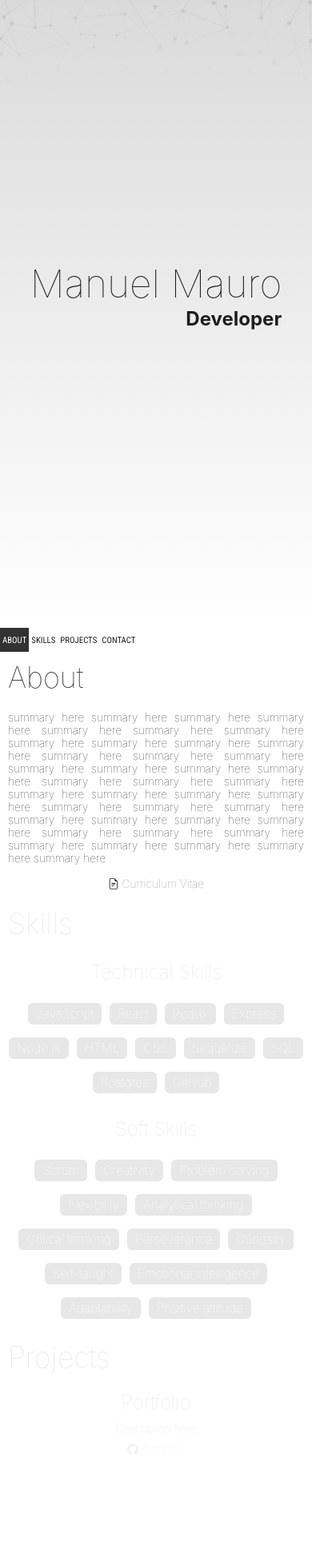
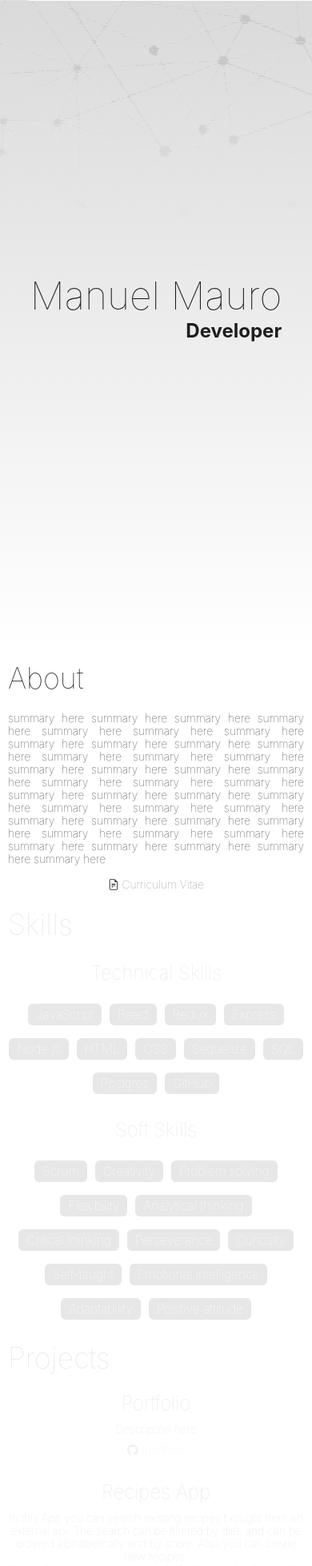
Before and after one commit to manuelrmauro/portfolio, a React (Create React App) app: page / in a window 390 px wide. Shown: the part 28-1986 px from the top of the page at 80% size. Built offline with nearby package versions, Linux system fonts and the light colour scheme.

Commit message:
data actualize

```diff
--- a/package.json
+++ b/package.json
@@ -7,6 +7,7 @@
     "@testing-library/react": "^12.1.2",
     "@testing-library/user-event": "^13.5.0",
     "emailjs-com": "^3.2.0",
+    "html-react-parser": "^1.4.4",
     "react": "^17.0.2",
     "react-dom": "^17.0.2",
     "react-icons": "^4.3.1",
--- a/src/components/Project.jsx
+++ b/src/components/Project.jsx
@@ -2,31 +2,38 @@ import React from 'react';
 import { connect } from 'react-redux';
 import ReactPlayer from 'react-player';
 import './Project.css';
-import {BsGithub} from 'react-icons/bs'
+import { BsGithub } from 'react-icons/bs';
+import parse from 'html-react-parser';
 
-
-function Project({ name, summary, video, screenshots, github , link}) {
+function Project({ name, summary, video, screenshots, github, link }) {
 	return (
 		<div className="project">
 			<h3>{name}</h3>
-			<p>{summary}</p>
-			{link.length ? <a href={link} target="blank"><p>Link to App</p></a>: null}
-			<a href={github} target="blank"><p><BsGithub/>{github.replace('https://github.com/manuelrmauro','')}</p></a>
+			<p>{parse(summary)}</p>
+			{link.length ? (
+				<a href={link} target="blank">
+					<p>App Online</p>
+				</a>
+			) : null}
+			<a href={github} target="blank">
+				<p>
+					<BsGithub />
+					{github.replace('https://github.com/manuelrmauro', '')}
+				</p>
+			</a>
+			{video.length ? (
 				<div className="videoWraper">
 					<ReactPlayer
-					width='100%'
-					height='100%'
+						width="100%"
+						height="100%"
 						className="projectVideo"
 						url={video}
+						playsinline={true}
 					/>
 				</div>
-
+			) : null}
 		</div>
 	);
 }
 
-const mapStateToProps = (state) => ({});
-
-const mapDispatchToProps = {};
-
-export default connect(mapStateToProps, null)(Project);
+export default connect(null, null)(Project);
--- a/src/components/data/projects.json
+++ b/src/components/data/projects.json
@@ -3,7 +3,7 @@
 		"EN": {
 			"name": "Portfolio",
 			"summary": "Description here",
-			"video": "https://vimeo.com/659396511",
+			"video": "",
 			"screenshots": [],
 			"github": "https://github.com/manuelrmauro/portfolio",
 			"link": ""
@@ -11,7 +11,7 @@
 		"ES": {
 			"name": "Portfolio",
 			"summary": "Descripcion aqui",
-			"video": "https://vimeo.com/659396511",
+			"video": "",
 			"screenshots": [],
 			"github": "https://github.com/manuelrmauro/portfolio",
 			"link": ""
@@ -20,16 +20,16 @@
 	{
 		"EN": {
 			"name": "Recipes App",
-			"summary": "Description here",
-			"video": "https://vimeo.com/659396511",
+			"summary": "In this App you can search existing recipes brought from an external api. The search can be filtered by diet, and can be ordered alphabetically and by score. Also you can create new recipes.<br/>It was done as a practice to apply the knowledge learned in the Henry bootcamp.",
+			"video": "https://vimeo.com/660113805",
 			"screenshots": [],
 			"github": "https://github.com/manuelrmauro/Recipes-App",
 			"link": ""
 		},
 		"ES": {
 			"name": "Recetas App",
-			"summary": "Descripcion aqui",
-			"video": "https://vimeo.com/659396511",
+			"summary": "Esta App sirve para buscar recetas existentes traidas de una api externa. La búsqueda puede ser filtrada por dietas, y puede ser ordenada alfabeticamente y por puntaje. También te permite añadir nuevas recetas.<br/>Fue hecha como práctica para aplicar el conocimiento aprendido en el bootcamp Henry.",
+			"video": "https://vimeo.com/660113805",
 			"screenshots": [],
 			"github": "https://github.com/manuelrmauro/Recipes-App",
 			"link": ""
@@ -38,7 +38,7 @@
 	{
 		"EN": {
 			"name": "Weather App",
-			"summary": "Description here",
+			"summary": "This App that is used to see the weather of any part of the world, in real time.<br/>It was done as a practice to apply the knowledge learned in the Henry bootcamp.",
 			"video": "https://vimeo.com/659396511",
 			"screenshots": [],
 			"github": "https://github.com/manuelrmauro/weatherApp",
@@ -46,7 +46,7 @@
 		},
 		"ES": {
 			"name": "Clima App",
-			"summary": "Descripcion aqui",
+			"summary": "Esta App sirve para ver el clima de cualquier parte del mundo, en tiempo real.<br/>Fue hecha como práctica para aplicar el conocimiento aprendido en el bootcamp Henry.",
 			"video": "https://vimeo.com/659396511",
 			"screenshots": [],
 			"github": "https://github.com/manuelrmauro/weatherApp",
--- a/src/index.css
+++ b/src/index.css
@@ -50,6 +50,8 @@ p , a, label {
 
 	.nav {
 		justify-content: start !important;
+		position: fixed !important;
+		top: 0;
 	}
 
 	.btn {
@@ -63,6 +65,11 @@ p , a, label {
   .topBtn {
     font-size:0.85rem !important;
   }
+	.sectionHeader {
+		background-size: 250% !important;
+		background-position:top;
+		height: 100vh !important;
+	}
 }
 
 @media only screen and (max-width: 362px) {
@@ -70,9 +77,7 @@ p , a, label {
 		font-size: 12px;
 	}
 
-	.nav {
-		justify-content: start !important;
-	}
+
 
 	.btn {
 		font-size: 0.8rem;
```
Also changed, not shown: 1 other file (tests, documents, lock files or other folders). Lines whose indentation alone changed are shown as unchanged.
